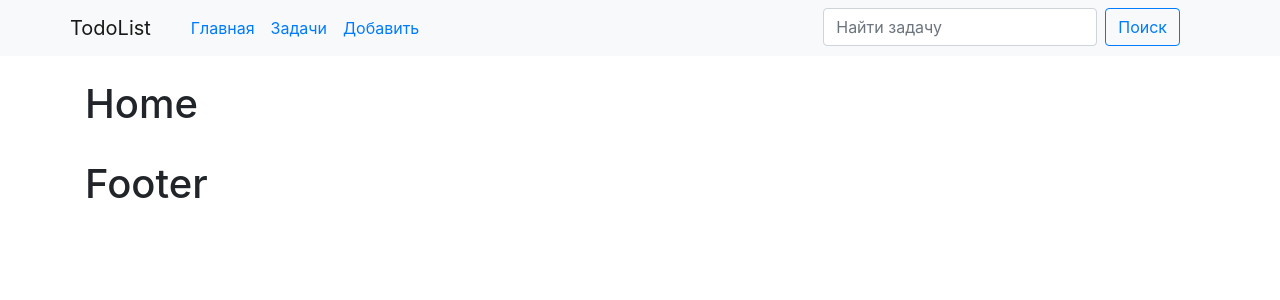
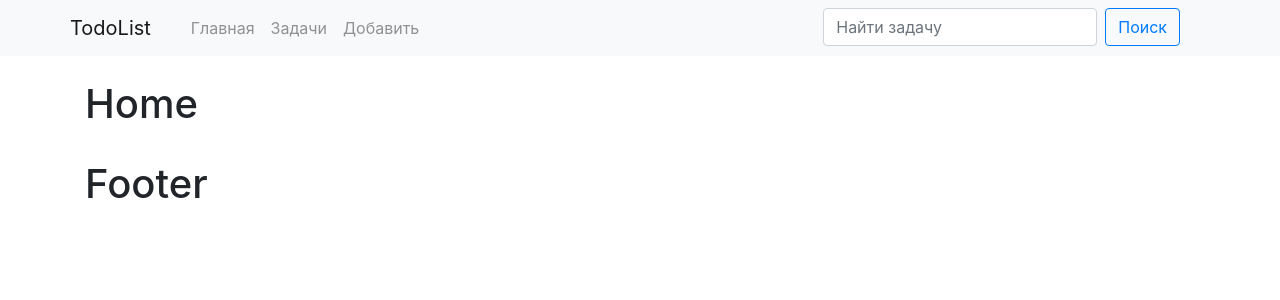
Before and after one commit to AlexType/todo-list, a Next.js app: page / in a window 1280 px wide. Shown: the top 300 px of the page. Built offline with nearby package versions, Linux system fonts and the light colour scheme.

Commit message:
upd: swtyles

```diff
--- /dev/null
+++ b/styles/common/_link.scss
@@ -0,0 +1,9 @@
+.link {
+    transition: 0.3s ease-in-out;
+    &_gray {
+        color: rgb(145, 145, 145);
+        &:hover {
+            color: rgb(61, 61, 61);
+        }
+    }
+}
--- a/styles/main.scss
+++ b/styles/main.scss
@@ -1 +1,2 @@
 @import "~bootstrap/scss/bootstrap";
+@import "common/link";
```
Also changed, not shown: redux/types.js (deleted).
